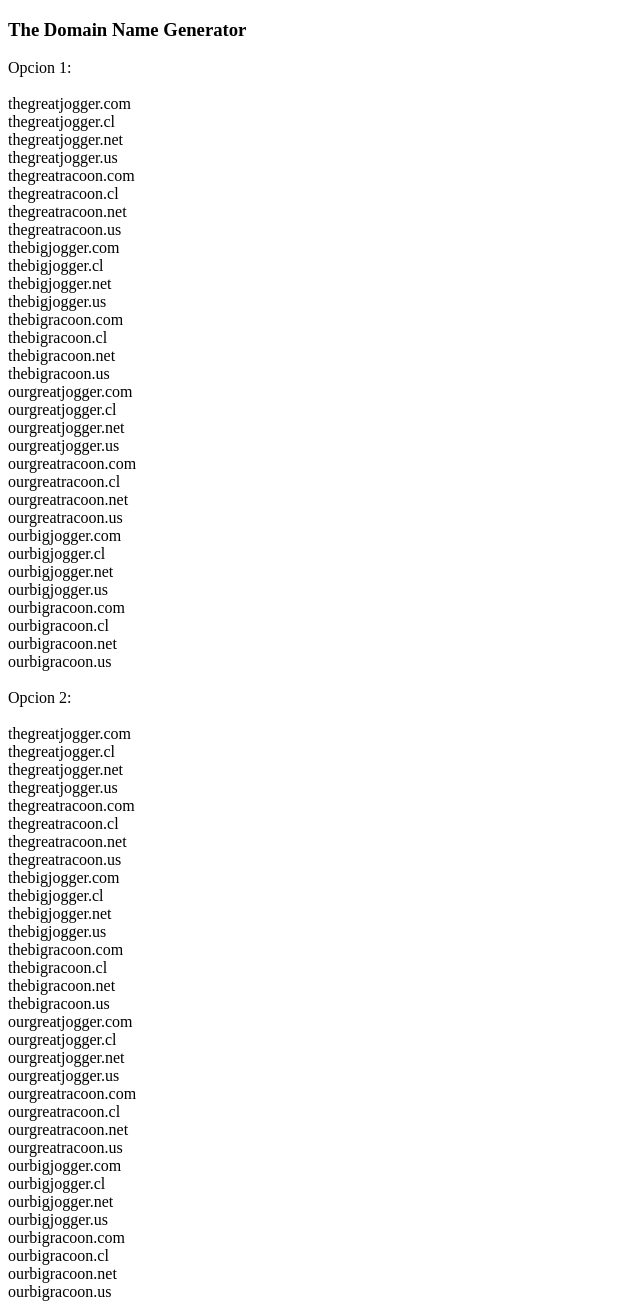
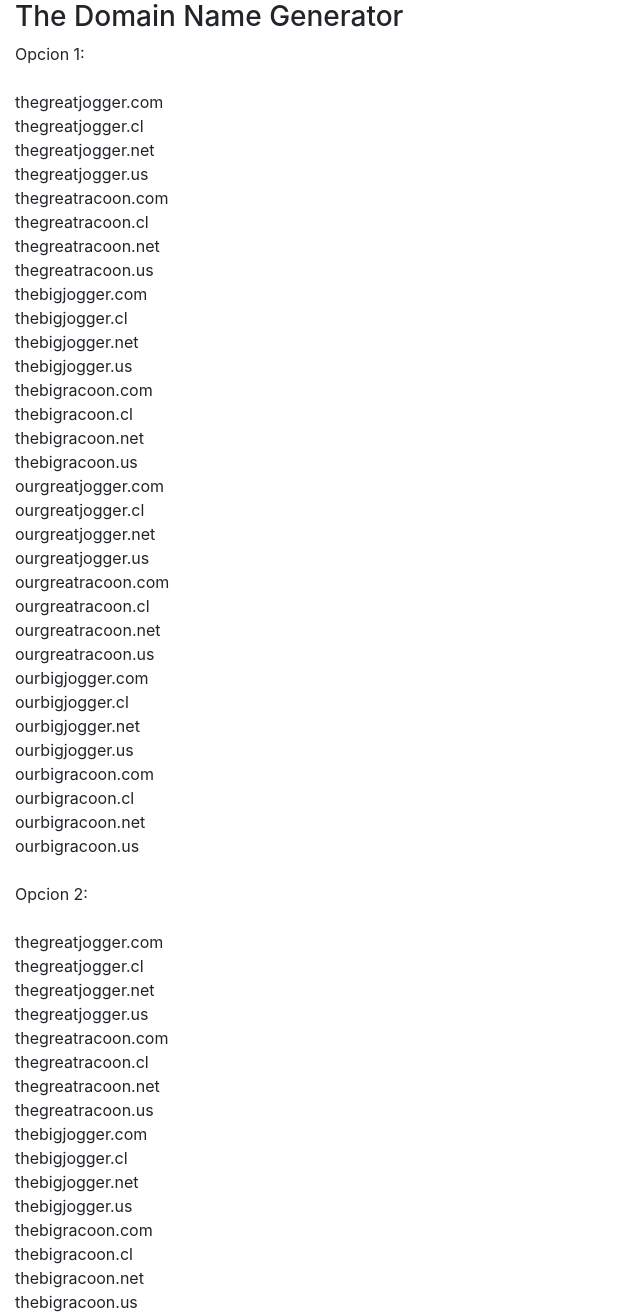
Before and after one commit to TrujiE/The-Domain-Name-Generator, a plain HTML site: page index.html in a window 1280 px wide. Shown: the top 1314 px of the page, without its empty margins (0-640 px from the left). Drawn offline with nearby package versions, Linux system fonts and the light colour scheme.

Commit message:
se incluye plantilla bootstrap

```diff
--- a/index.html
+++ b/index.html
@@ -2,13 +2,19 @@
 <html>
 <head>
 	<title>The Domain Name Generator</title>
+	<link rel="stylesheet" href="https://stackpath.bootstrapcdn.com/bootstrap/4.3.1/css/bootstrap.min.css"
+	integrity="sha384-ggOyR0iXCbMQv3Xipma34MD+dH/1fQ784/j6cY/iJTQUOhcWr7x9JvoRxT2MZw1T" crossorigin="anonymous">
 </head>
 <body>
-	<div class=container-fluid> <h3>The Domain Name Generator</h3></div>
+	<div class="container-fluid"> <h3>The Domain Name Generator</h3></div>
 
-	<div class=container-fluid id="uno"> </div>
+	<div class="container-fluid" id="uno"> </div>
 
-	<div class=container-fluid id ="dos"> </div>
+	<div class="container-fluid" id ="dos"> </div>
 	<script type="text/javascript" src="./app.js">document.write(uno());</script>
+
+	<script src="https://code.jquery.com/jquery-3.3.1.slim.min.js" integrity="sha384-q8i/X+965DzO0rT7abK41JStQIAqVgRVzpbzo5smXKp4YfRvH+8abtTE1Pi6jizo" crossorigin="anonymous"></script>
+	<script src="https://cdnjs.cloudflare.com/ajax/libs/popper.js/1.14.7/umd/popper.min.js" integrity="sha384-UO2eT0CpHqdSJQ6hJty5KVphtPhzWj9WO1clHTMGa3JDZwrnQq4sF86dIHNDz0W1" crossorigin="anonymous"></script>
+	<script src="https://stackpath.bootstrapcdn.com/bootstrap/4.3.1/js/bootstrap.min.js" integrity="sha384-JjSmVgyd0p3pXB1rRibZUAYoIIy6OrQ6VrjIEaFf/nJGzIxFDsf4x0xIM+B07jRM" crossorigin="anonymous"></script>
 </body>
 </html>
```
